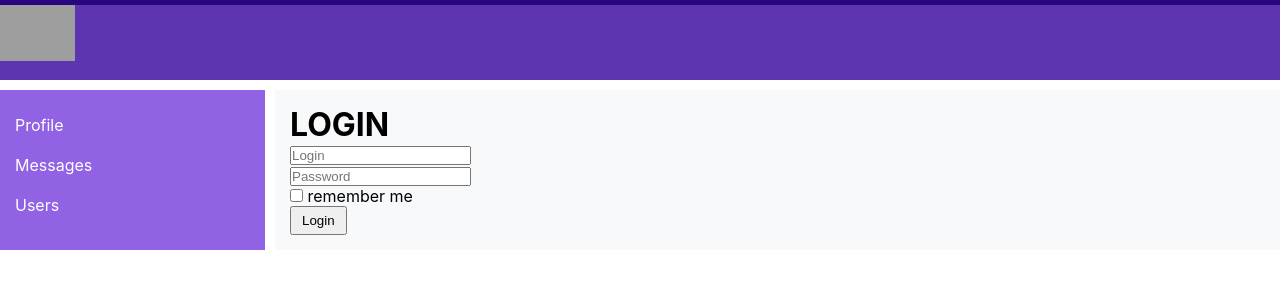
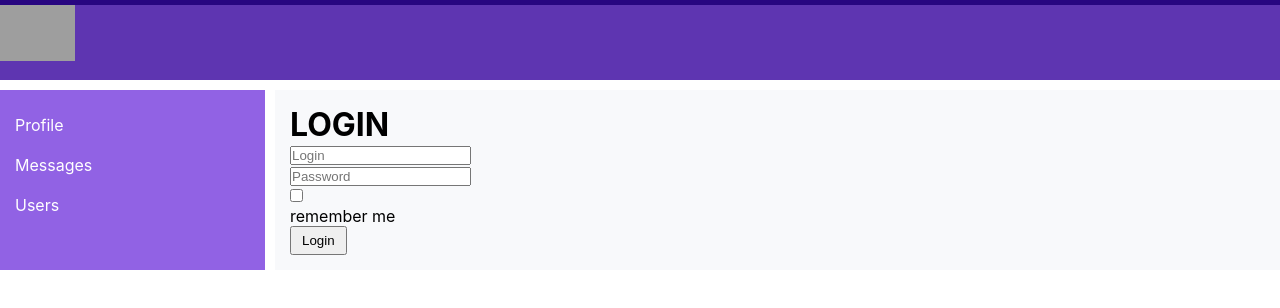
Before and after one commit to Dreamer1992/social-network, a React (Create React App) app: page /login in a window 1280 px wide. Shown: the top 308 px of the page. Built offline with nearby package versions, Linux system fonts and the light colour scheme; no server answers; grey boxes are pictures that could not be loaded.

Commit message:
77 redux-form filed validation

```diff
--- /dev/null
+++ b/src/components/Dialogs/AddMessageForm/AddMessageForm.jsx
@@ -0,0 +1,24 @@
+import React from 'react';
+import {Textarea} from "../../common/FormsControls/FormsControls";
+import {Field, reduxForm} from "redux-form";
+import {maxLengthCreator, required} from "../../../utils/validators/validators";
+
+const maxLength50 = maxLengthCreator(50);
+
+const AddMessageForm = (props) => {
+  return (
+    <form onSubmit={props.handleSubmit}>
+      <Field component={Textarea}
+             name='newMessageText'
+             rows='3'
+             placeholder='Enter your message'
+             validate={[required, maxLength50]}
+      />
+      <div>
+        <button>Send</button>
+      </div>
+    </form>
+  )
+}
+
+export default reduxForm({form: 'dialogAddMessageForm'})(AddMessageForm);
--- a/src/components/Dialogs/Dialogs.jsx
+++ b/src/components/Dialogs/Dialogs.jsx
@@ -2,24 +2,7 @@ import React from 'react';
 import styles from './Dialogs.module.css';
 import DialogItem from './DialogItem/DialogItem';
 import Message from './Message/Message';
-import {Field, reduxForm} from "redux-form";
-
-const AddMessageForm = (props) => {
-  return (
-    <form onSubmit={props.handleSubmit}>
-      <Field component={'textarea'}
-             name='newMessageText'
-             rows='3'
-             placeholder='Enter your message'
-      />
-      <div>
-        <button>Send</button>
-      </div>
-    </form>
-  )
-}
-
-const AddMessageFormRedux = reduxForm({form: 'dialogAddMessageForm'})(AddMessageForm);
+import AddMessageForm from "./AddMessageForm/AddMessageForm";
 
 const Dialogs = (props) => {
   let state = props.dialogsPage;
@@ -42,7 +25,7 @@ const Dialogs = (props) => {
         <div>{messagesElements}</div>
         <div>
           <div>
-            <AddMessageFormRedux onSubmit={addNewMessage}/>
+            <AddMessageForm onSubmit={addNewMessage}/>
           </div>
         </div>
       </div>
--- a/src/components/Login/Login.jsx
+++ b/src/components/Login/Login.jsx
@@ -1,20 +1,5 @@
 import React from 'react';
-import {Field, reduxForm} from "redux-form";
-
-const LoginForm = (props) => {
-  return (
-    <form onSubmit={props.handleSubmit}>
-      <div><Field component={'input'} type={'text'} name={'login'} placeholder={'Login'}/></div>
-      <div><Field component={'input'} type={'text'} name={'password'} placeholder={'Password'}/></div>
-      <div><Field component={'input'} type={'checkbox'} name={'remember'}/> remember me</div>
-      <div>
-        <button>Login</button>
-      </div>
-    </form>
-  )
-}
-
-const LoginReduxForm = reduxForm({form: 'login'})(LoginForm)
+import LoginForm from "./LoginForm/LoginForm";
 
 const Login = (props) => {
   const onSubmit = (formData) => {
@@ -24,7 +9,7 @@ const Login = (props) => {
   return (
     <div>
       <h1>LOGIN</h1>
-      <LoginReduxForm onSubmit={onSubmit}/>
+      <LoginForm onSubmit={onSubmit}/>
     </div>
   )
 }
--- /dev/null
+++ b/src/components/Login/LoginForm/LoginForm.jsx
@@ -0,0 +1,38 @@
+import React from 'react';
+import {Field, reduxForm} from "redux-form";
+import {required} from "../../../utils/validators/validators";
+import {Input} from "../../common/FormsControls/FormsControls";
+
+const LoginForm = (props) => {
+  return (
+    <form onSubmit={props.handleSubmit}>
+      <div>
+        <Field component={Input}
+               type={'text'}
+               name={'login'}
+               placeholder={'Login'}
+               validate={[required]}
+        />
+      </div>
+      <div>
+        <Field component={Input}
+               type={'text'}
+               name={'password'}
+               placeholder={'Password'}
+               validate={[required]}
+        />
+      </div>
+      <div>
+        <Field component={Input}
+               type={'checkbox'}
+               name={'remember'}
+        /> remember me
+      </div>
+      <div>
+        <button>Login</button>
+      </div>
+    </form>
+  )
+}
+
+export default reduxForm({form: 'login'})(LoginForm);
--- a/src/components/common/FormsControls/FormsControls.js
+++ b/src/components/common/FormsControls/FormsControls.js
@@ -1,13 +1,27 @@
 import React from 'react';
 import styles from './FormsControls.module.css';
 
-export const Textarea = ({input, meta, ...props}) => {
+export const FormControl = ({input, meta, ...props}) => {
   const hasError = meta.touched && meta.error;
 
   return (
     <div className={styles.formControl + ' ' + (hasError ? styles.error : '')}>
-      <textarea {...input} {...props} />
+      <div>
+        {props.children}
+      </div>
       {hasError && <div className={styles.textError}>{meta.error}</div>}
     </div>
   )
 }
+
+export const Textarea = (props) => {
+  const {input, meta, ...restProps} = props;
+
+  return <FormControl {...props}><textarea {...input} {...restProps}/></FormControl>
+}
+
+export const Input = (props) => {
+  const {input, meta, ...restProps} = props;
+
+  return <FormControl {...props}><input {...input} {...restProps}/></FormControl>
+}
--- a/src/redux/reduxStore.js
+++ b/src/redux/reduxStore.js
@@ -5,7 +5,7 @@ import sidebarReducer from './sidebarReducer';
 import usersReducer from './usersReducer';
 import authReducer from './authReducer';
 import ThunkMiddleware from 'redux-thunk';
-import { reducer as formReducer } from 'redux-form';
+import {reducer as formReducer} from 'redux-form';
 
 let reducers = combineReducers({
   profilePage: profileReducer,
```
